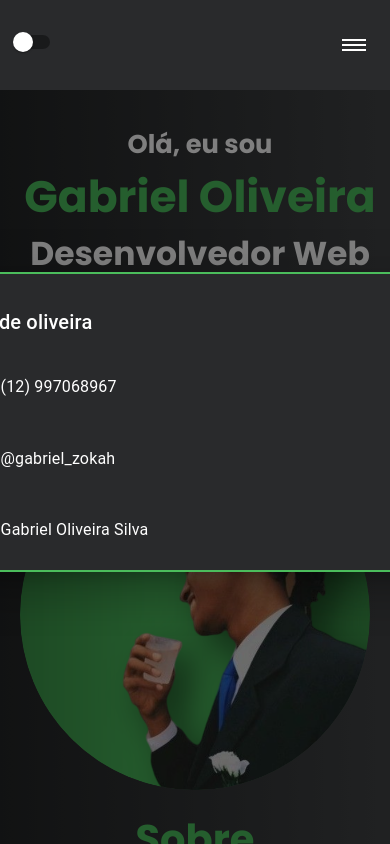
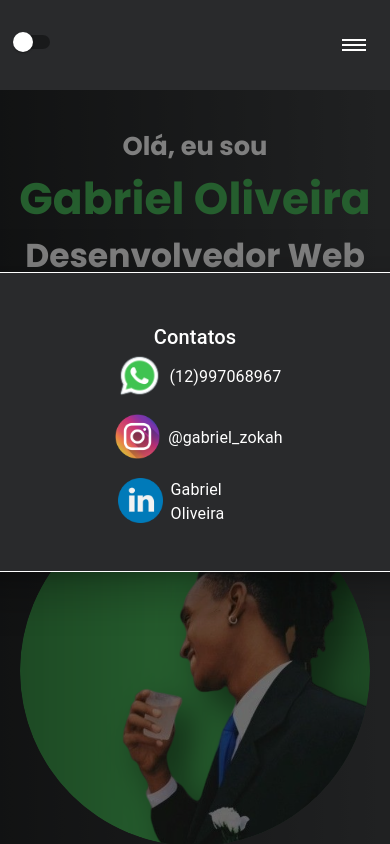
Before and after one commit to Zokaaah/Portfolio, a React (Create React App) app: page / in a window 390 px wide. Both pictures are taken after a click on the button "CONTATO". Shown: the top 844 px of the page. Built offline with nearby package versions, Linux system fonts and the light colour scheme.

Commit message:
ajuste modal

```diff
--- a/src/App.css
+++ b/src/App.css
@@ -10,6 +10,7 @@ a{
 
 a:visited{
   text-decoration: none;
+  color:red;
 }
 
 a:link{
--- a/src/components/HomeStart.js
+++ b/src/components/HomeStart.js
@@ -40,7 +40,7 @@ const HomeStart = () => {
           <p>Desenvolvimento Web - Landing Pages, E-Commerce, WireFrames</p>
           <div className={styles.btnContainer}>
             {/* <button className={styles.btnContato}>Contato</button> */}
-            <Modal/>
+            <Modal />
 
             <button className={styles.btnCurriculo}>Curriculo</button>
           </div>
--- a/src/components/HomeStart.module.css
+++ b/src/components/HomeStart.module.css
@@ -332,9 +332,8 @@ transition: all 0.2s;
     }
     .StartContainer{
         display: flex;
-        padding: 20px;
+        padding: 3px;
         flex-direction: column;
-        padding: 0;
         margin-top: 13%;
 
     }
@@ -360,6 +359,25 @@ transition: all 0.2s;
 
 
     }
+    .btnContainer{
+        margin-top: 7%;
+        display: flex;
+        flex-direction: column;
+    }
+    .btnCurriculo{
+        background-color:transparent;
+        outline: #4bbd5c;
+        height: 40px;
+        color: #4bbd5c;
+        border-radius: 7px;
+        width: 200px;
+        border: solid 1px #4bbd5c;
+        cursor: pointer;
+        font-size: 0.7em;
+        margin:auto;
+        margin-top: 5%;
+        }
+
 
     .CompContainer{
         display: flex;
@@ -395,6 +413,12 @@ transition: all 0.2s;
     .CompContainer p{
         color: white !important;
     }
+
+    .ExpContainer{
+
+        width: 100%;
+        margin: auto;
+     }
 
 
     .projetoposicao1{
@@ -495,6 +519,17 @@ transition: all 0.2s;
 
 
       }
+      .btnCurriculo{
+        background-color:transparent;
+        outline: #4bbd5c;
+        height: 40px;
+        color: #4bbd5c;
+        border-radius: 7px;
+        width: 200px;
+        border: solid 1px #4bbd5c;
+        cursor: pointer;
+        margin-top: 0.7%;
+        }
 
       .SobreContainer{
           text-align: center;
--- a/src/components/Modal.js
+++ b/src/components/Modal.js
@@ -8,9 +8,6 @@ import Modal from "@mui/material/Modal";
 import instagramIcon from "../img/instagram.png";
 import whatsapp from "../img/whatsapp.png";
 import linkedin from "../img/linkedin.png";
-
-
-
 
 import styles from "../components/modal.module.css";
 import { width } from "@mui/system";
@@ -23,7 +20,7 @@ const style = {
   height: 300,
   bgcolor: "#292a2c",
   color: "#fff",
-  border: "2px solid #4bbd5c",
+  border: "1px solid",
   //   borderradius:'17px',
   boxShadow: 24,
   p: 4,
@@ -36,7 +33,18 @@ export default function BasicModal() {
 
   return (
     <div>
-      <Button sx={{bgcolor:'#4bbd5c', color:'#fff', width:200, borderRadius:1.5, fontWeight:'bold'}} onClick={handleOpen}>CONTATO</Button>
+      <Button
+        sx={{
+          bgcolor: "#4bbd5c",
+          color: "#fff",
+          width: 200,
+          borderRadius: 1.5,
+          fontWeight: "bold",
+        }}
+        onClick={handleOpen}
+      >
+        CONTATO
+      </Button>
       <Modal
         open={open}
         onClose={handleClose}
@@ -44,13 +52,15 @@ export default function BasicModal() {
         aria-describedby="modal-modal-description"
       >
         <Box sx={style}>
+
+          <Typography id="modal-modal-description" sx={{ mt: 2 }}>
+            <div className={styles.modalInfo}>
             <Typography id="modal-modal-title" variant="h6" component="h2">
-            Gabriel de oliveira
+            Contatos
           </Typography>
-          <Typography id="modal-modal-description" sx={{ mt: 2 }}>
               <div className={styles.iconsContainer}>
                 <img className={styles.icons} src={whatsapp} alt="" />
-              <p>(12) 997068967</p>
+                <p>(12)997068967</p>
               </div>
 
               <div className={styles.iconsContainer}>
@@ -60,10 +70,9 @@ export default function BasicModal() {
 
               <div className={styles.iconsContainer}>
                 <img className={styles.icons} src={linkedin} alt="" />
-              <p>Gabriel Oliveira Silva</p>
+                <p>Gabriel Oliveira</p>
               </div>
-
-
+            </div>
           </Typography>
         </Box>
       </Modal>
--- a/src/components/TabMenu.js
+++ b/src/components/TabMenu.js
@@ -56,7 +56,7 @@ export default function VerticalTabs() {
         TabIndicatorProps={{style: {background:'#4bbd5c'}}}        value={value}
         onChange={handleChange}
         aria-label="Vertical tabs example"
-        sx={{ borderRight: 1, borderColor: 'divider', color:"#a6c" }}
+        sx={{ borderRight: 1, borderColor: 'divider', color:"#4bbd5c" }}
       >
         <Tab sx={{color:"#fff", padding:'15%'}} label="Cptec Inpe" {...a11yProps(0)} />
         <Tab sx={{color:"#fff", padding:'15%'}} label="Precisa Cobranças" {...a11yProps(1)} />
--- a/src/components/modal.module.css
+++ b/src/components/modal.module.css
@@ -11,3 +11,29 @@
 .iconsContainer p{
     margin-top: 2%;
 }
+
+@media only screen and (max-width: 768px) {
+    .modalInfo{
+        display: flex;
+        flex-direction: column;
+        align-items: center;
+        justify-content: center;
+        align-content: center;
+    }
+
+    .icons{
+        height: 45px;
+        margin-right: 5%;
+    }
+
+    .iconsContainer{
+        margin:auto;
+        display: flex;
+        flex-direction: row;
+        align-items: center;
+        margin-bottom: 3%;
+    }
+    .iconsContainer p{
+        margin-top: 2%;
+    }
+}
```
Lines whose indentation alone changed are shown as unchanged.
